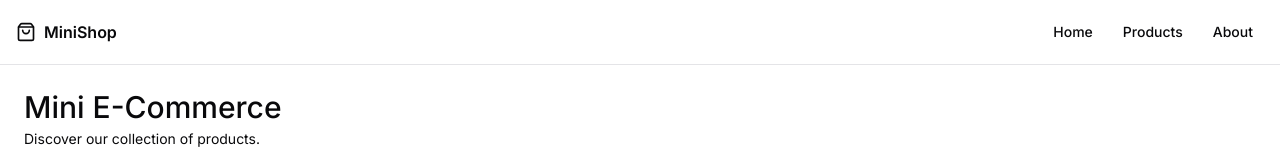
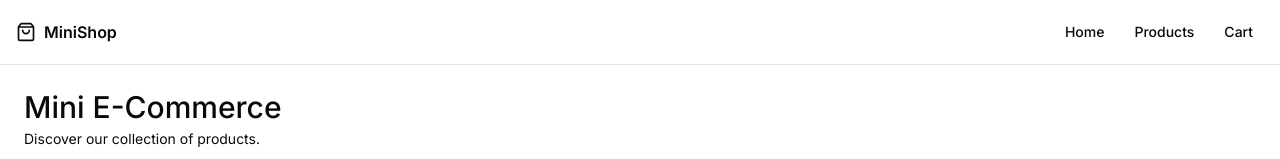
Before and after one commit to Shareeh23/react-workshop, a Next.js app in the folder next-js/mini-ecommerce/: page / in a window 1280 px wide. Shown: the top 159 px of the page. Built offline with nearby package versions, Linux system fonts and the light colour scheme.

Commit message:
feat(mini-ecommerce): replace about link with cart navigation

```diff
--- a/next-js/mini-ecommerce/components/common/site-header.tsx
+++ b/next-js/mini-ecommerce/components/common/site-header.tsx
@@ -19,8 +19,8 @@ export function SiteHeader() {
             Products
           </Button>
 
-          <Button variant="ghost" nativeButton={false} render={<Link href="/" />}>
-            About
+          <Button variant="ghost" nativeButton={false} render={<Link href="/cart" />}>
+            Cart
           </Button>
         </nav>
       </div>
```
